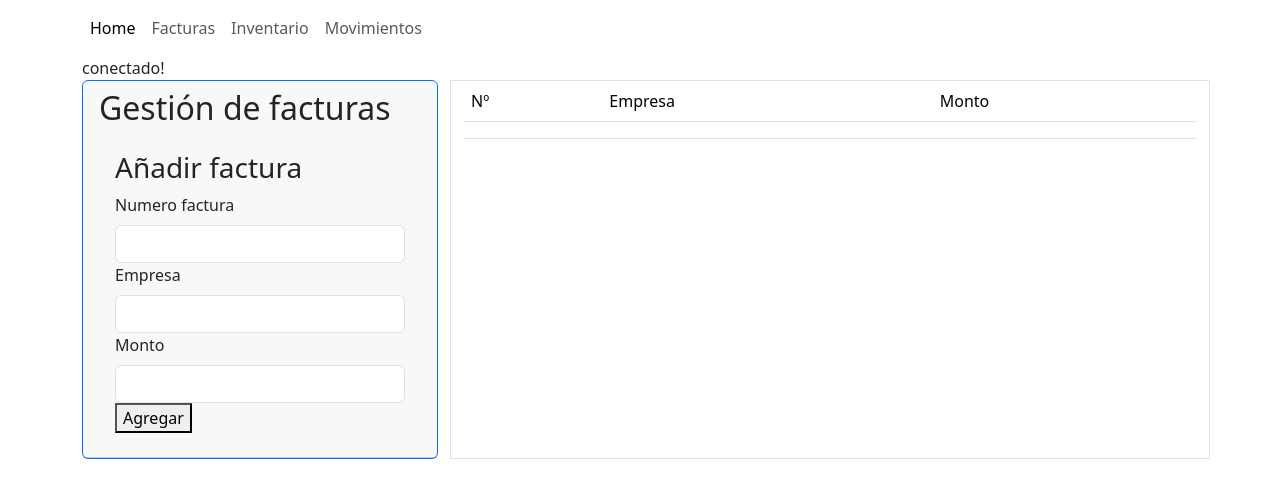
After one commit to MiguelRen/carlo-stock, a PHP site: page /app_partes/gestion_factura.php in a window 1280 px wide. The commit adds this page. Shown: the top 498 px of the page. Run offline with PHP 8.4, Linux system fonts and the light colour scheme.

Commit message:
DB creation, first m_facturacion.php creation, some folders deleting

```diff
--- /dev/null
+++ b/app_partes/gestion_factura.php
@@ -0,0 +1,65 @@
+<?php
+include '../plantillas/cabecera.php';
+include '../modelo_partes/m_facturas.php';
+?>
+
+<div class="row d-flex">
+
+
+    <div class="col-4">
+        <div class="card border border-primary">
+            <div class="card-header">
+                <div class="card-title">
+                    <h2>
+                        Gestión de facturas
+                    </h2>
+                </div>
+                <div class="card-body">
+                    <h3>Añadir factura</h3>
+                    <form action="submit" method="post">
+
+                        <label for="numero_factura_input" class="form-label">Numero factura</label>
+                        <input type="text" name="numero_factura_input" class="form-control">
+
+                        <label for="empresa_input" class="form-label">Empresa</label>
+                        <input type="text" name="empresa_input" class="form-control">
+
+                        <label for="monto_input" class="form-label">Monto</label>
+                        <input type="text" name="monto_input" class="form-control">
+
+                        <button>Agregar</button>
+
+                    </form>
+                </div>
+            </div>
+        </div>
+    </div>
+
+
+    <div class="col-8 border">
+        <table class="table">
+            <thead>
+                <tr>
+                    <td>Nº</td>
+                    <td>Empresa</td>
+                    <td>Monto</td>
+                </tr>
+            </thead>
+
+            <tbody>
+                <tr>
+                    <th></th>
+                    <th></th>
+                    <th></th>
+                </tr>
+            </tbody>
+        </table>
+
+    </div>
+</div>
+
+
+
+<?php
+include '../plantillas/pie.php'
+    ?>
--- /dev/null
+++ b/app_partes/index.php
@@ -0,0 +1,3 @@
+<?php
+
+include 'home.php';
--- a/coneccion/db.php
+++ b/coneccion/db.php
@@ -0,0 +1,14 @@
+<?php
+
+class BD{
+    public static $instancia = null ;
+    public static function crear_instancia (){
+
+        if(!isset(self::$instancia)){
+            $opciones[PDO::ATTR_ERRMODE] = PDO::ERRMODE_EXCEPTION;
+            self::$instancia = new PDO('mysql:host=localhost;dbname=carlo-stock','root','',$opciones);
+            echo "conectado!";
+        }
+        return self::$instancia ;
+    }
+}
--- /dev/null
+++ b/modelo_partes/m_facturas.php
@@ -0,0 +1,4 @@
+<?php
+include_once '../coneccion/db.php';
+
+$coneccionBD = BD::crear_instancia();
--- /dev/null
+++ b/plantillas/cabecera.php
@@ -0,0 +1,21 @@
+<!DOCTYPE html>
+
+<html lang="es">
+    <head>
+        <title> Carlo-Stock</title>
+        <meta charset="utf-8">
+        <link href="https://cdn.jsdelivr.net/npm/bootstrap@5.3.3/dist/css/bootstrap.min.css" rel="stylesheet" integrity="sha384-QWTKZyjpPEjISv5WaRU9OFeRpok6YctnYmDr5pNlyT2bRjXh0JMhjY6hW+ALEwIH" crossorigin="anonymous">
+
+    </head>
+
+    <body>
+
+
+<div class="container">
+    <div class="row">
+        <div class="col-12">
+
+
+    <?php
+    include 'navbar.php'
+    ?>
--- a/plantillas/navbar.php
+++ b/plantillas/navbar.php
@@ -0,0 +1,9 @@
+
+<nav class="navbar navbar-expand ">
+    <div class="nav navbar-nav">
+        <a class="nav-item nav-link active" href="index.php"> Home</a>
+        <a class="nav-item nav-link" href="gestion_factura.php"> Facturas</a>
+        <a class="nav-item nav-link" href="#"> Inventario</a>
+        <a class="nav-item nav-link" href="#"> Movimientos</a>
+    </div>
+</nav>
--- /dev/null
+++ b/plantillas/pie.php
@@ -0,0 +1,13 @@
+
+
+
+
+               </div>
+    </div>
+</div>
+
+
+       <script src="https://cdn.jsdelivr.net/npm/@popperjs/core@2.11.8/dist/umd/popper.min.js" integrity="sha384-I7E8VVD/ismYTF4hNIPjVp/Zjvgyol6VFvRkX/vR+Vc4jQkC+hVqc2pM8ODewa9r" crossorigin="anonymous"></script>
+       <script src="https://cdn.jsdelivr.net/npm/bootstrap@5.3.3/dist/js/bootstrap.min.js" integrity="sha384-0pUGZvbkm6XF6gxjEnlmuGrJXVbNuzT9qBBavbLwCsOGabYfZo0T0to5eqruptLy" crossorigin="anonymous"></script>
+    </body>
+</html>
```
Also changed, not shown: app_partes/home.php (added, +10 -0 lines), index.php (+53 -3 lines), app_partes/gestion_inventario.php (added), app_partes/gestion_movimientos.php (added).
